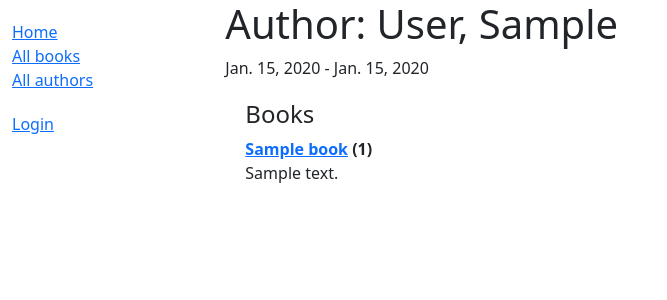
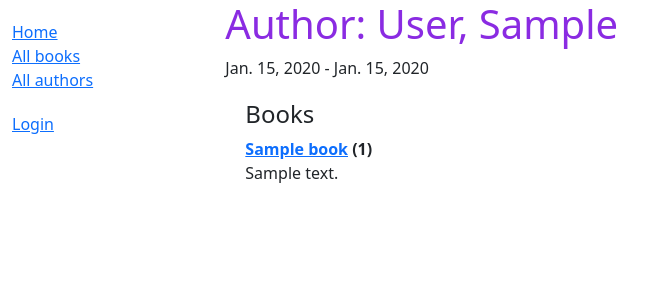
Before and after one commit to julianGC78/awesomePr, a Django app: page /catalog/author/1 in a window 1280 px wide. Shown: the top 300 px of the page, without its empty margins (0-667 px from the left). Run offline with Django 4.2, Linux system fonts and the light colour scheme; tables that the repository leaves empty hold one stand-in row (values such as "Sample post").

Commit message:
h1 color

```diff
--- a/catalog/static/css/styles.css
+++ b/catalog/static/css/styles.css
@@ -2,4 +2,8 @@
     margin-top: 20px;
     padding: 0;
     list-style: none;
+
 }
+h1{
+    color: blueviolet;
+}
```
